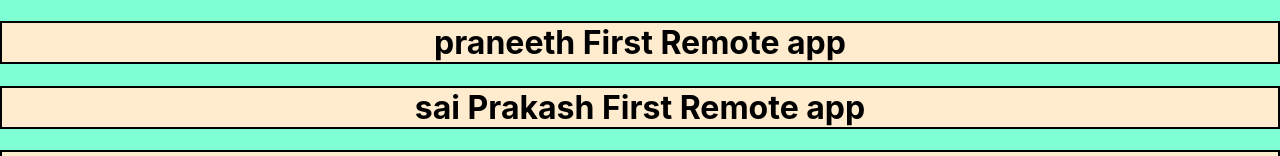
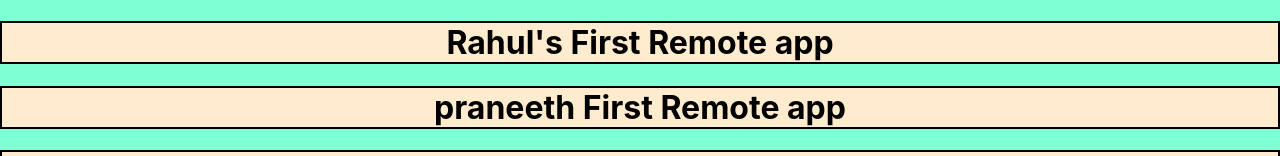
Before and after one commit to saiprakash1994/git11_jan_23, a React (Create React App) app in the folder oneapp/: page / in a window 1280 px wide. Shown: the top 156 px of the page. Built offline with nearby package versions, Linux system fonts and the light colour scheme.

Commit message:
changes made by rahul

```diff
--- a/oneapp/src/App.js
+++ b/oneapp/src/App.js
@@ -4,6 +4,7 @@ import "./App.css";
 function App() {
   return (
     <div className="App">
+       <h1>Rahul's First Remote app</h1>
       <h1>praneeth First Remote app</h1>
       <h1>sai Prakash First Remote app</h1>
       <h1>praneeth First Remote app</h1>
```
